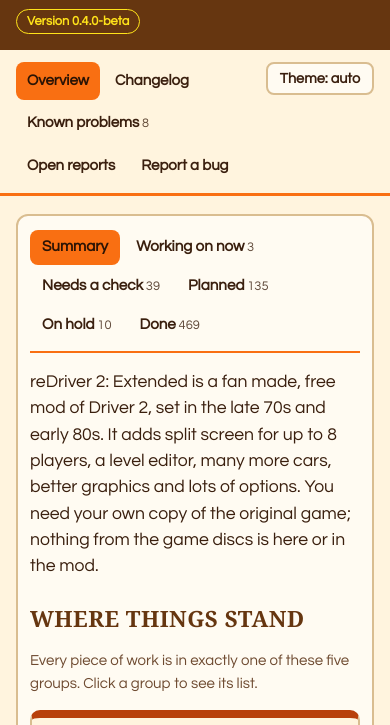
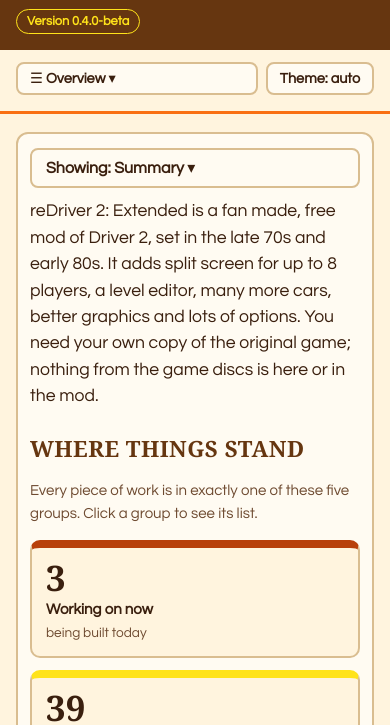
Before and after one commit to EMGBLOOD/red2ex, a plain HTML site: page index.html in a window 390 px wide. Shown: the part 101-826 px from the top of the page. Drawn offline with Linux system fonts and the light colour scheme; no server answers.

Commit message:
Project Hub: tab rows fold into menu buttons on narrow screens

```diff
--- a/index.html
+++ b/index.html
@@ -24,6 +24,7 @@
     </div>
   </div>
   <div class="wrap navrow">
+    <button id="menu-btn" class="btn menu-btn" type="button" aria-expanded="false" aria-controls="tabs"></button>
     <nav aria-label="Sections"><div id="tabs" class="tabs" role="tablist"></div></nav>
     <button id="theme" class="btn" type="button" aria-label="Change the colour theme">Theme: auto</button>
   </div>
@@ -33,6 +34,7 @@
 <noscript><p class="note">This page needs JavaScript to show the status. The raw data is in <a href="data.json">data.json</a>.</p></noscript>
 
 <section id="sec-overview" class="panel" role="tabpanel" aria-labelledby="tab-overview" hidden>
+  <button id="sub-btn" class="btn menu-btn" type="button" aria-expanded="false" aria-controls="subtabs"></button>
   <div id="subtabs" class="tabs subtabs" role="tablist" aria-label="Status groups"></div>
   <div id="ov-summary">
   <p class="lead">reDriver 2: Extended is a fan made, free mod of Driver 2, set in the late 70s and early 80s. It adds split screen for up to 8 players, a level editor, many more cars, better graphics and lots of options. You need your own copy of the original game; nothing from the game discs is here or in the mod.</p>
--- a/site.css
+++ b/site.css
@@ -145,3 +145,18 @@
 .navrow nav { flex: 1 1 auto; min-width: 0; }
 .navrow #tabs { margin: 0; padding-bottom: 0; border-bottom: 0; }
 .navrow .btn { flex: 0 0 auto; margin-left: auto; padding: 4px 12px; font-size: .9rem; white-space: nowrap; }
+
+/* narrow screens: the tab rows fold into menu buttons (the page script labels them with the current page and opens the list on a tap) */
+.menu-btn { display: none; }
+@media (max-width: 700px) {
+  .navrow { flex-wrap: wrap; align-items: center; gap: 8px; }
+  .menu-btn { display: block; text-align: left; font-size: 1rem; }
+  .navrow .menu-btn { flex: 1 1 0; min-width: 0; }
+  #sub-btn { width: 100%; margin: 0 0 10px; }
+  .navrow nav { order: 3; flex: 1 0 100%; }
+  .navrow .btn#theme { order: 2; }
+  .navrow #tabs, .subtabs { display: none; flex-direction: column; flex-wrap: nowrap; gap: 4px; margin: 0 0 12px; border: 2px solid var(--edge); border-radius: 10px; padding: 6px; background: var(--panel); }
+  .navrow #tabs.open, .subtabs.open { display: flex; }
+  .navrow #tabs .tab, .subtabs .tab { width: 100%; text-align: left; padding: 10px 12px; font-size: 1rem; }
+  .top-row { align-items: flex-start; }
+}
--- a/site.js
+++ b/site.js
@@ -77,8 +77,24 @@
         $("sub-" + subs[i].id).tabIndex = on ? 0 : -1;
       }
     }
+    menuLabels(top, sub);
     try { history.replaceState(null, "", "#" + id); } catch (e) { /* file:// in some browsers */ }
     if (focus) $((sub ? "sub-" + sub : "tab-" + top)).focus();
+  }
+  /* narrow screens: both tab rows fold into a button that shows where you are and opens the list on a tap (the rows themselves are plain lists on wide screens) */
+  function labelOf(list, id) { for (var i = 0; i < list.length; i++) if (list[i].id === id) return list[i].label + (list[i].count != null ? " (" + list[i].count + ")" : ""); return ""; }
+  function menuLabels(top, sub) {
+    $("menu-btn").textContent = "☰  " + labelOf(tabs, top) + "  ▾";
+    if (sub) $("sub-btn").textContent = "Showing: " + labelOf(subs, sub) + "  ▾";
+    ["tabs", "subtabs"].forEach(function (b) { $(b).classList.remove("open"); });
+    ["menu-btn", "sub-btn"].forEach(function (b) { $(b).setAttribute("aria-expanded", "false"); });
+  }
+  function wireMenu(btnId, barId) {
+    $(btnId).addEventListener("click", function () {
+      var open = !$(barId).classList.contains("open");
+      $(barId).classList.toggle("open", open);
+      $(btnId).setAttribute("aria-expanded", open ? "true" : "false");
+    });
   }
   function buildBar(bar, list, prefix, pick) {
     list.forEach(function (t) {
@@ -95,6 +111,8 @@
   function buildTabs() {
     buildBar($("tabs"), tabs, "tab-");
     buildBar($("subtabs"), subs, "sub-");
+    wireMenu("menu-btn", "tabs");
+    wireMenu("sub-btn", "subtabs");
     document.addEventListener("click", function (e) {
       var el = e.target, g = null;
       while (el && el.getAttribute && !(g = el.getAttribute("data-goto"))) el = el.parentNode;
```
